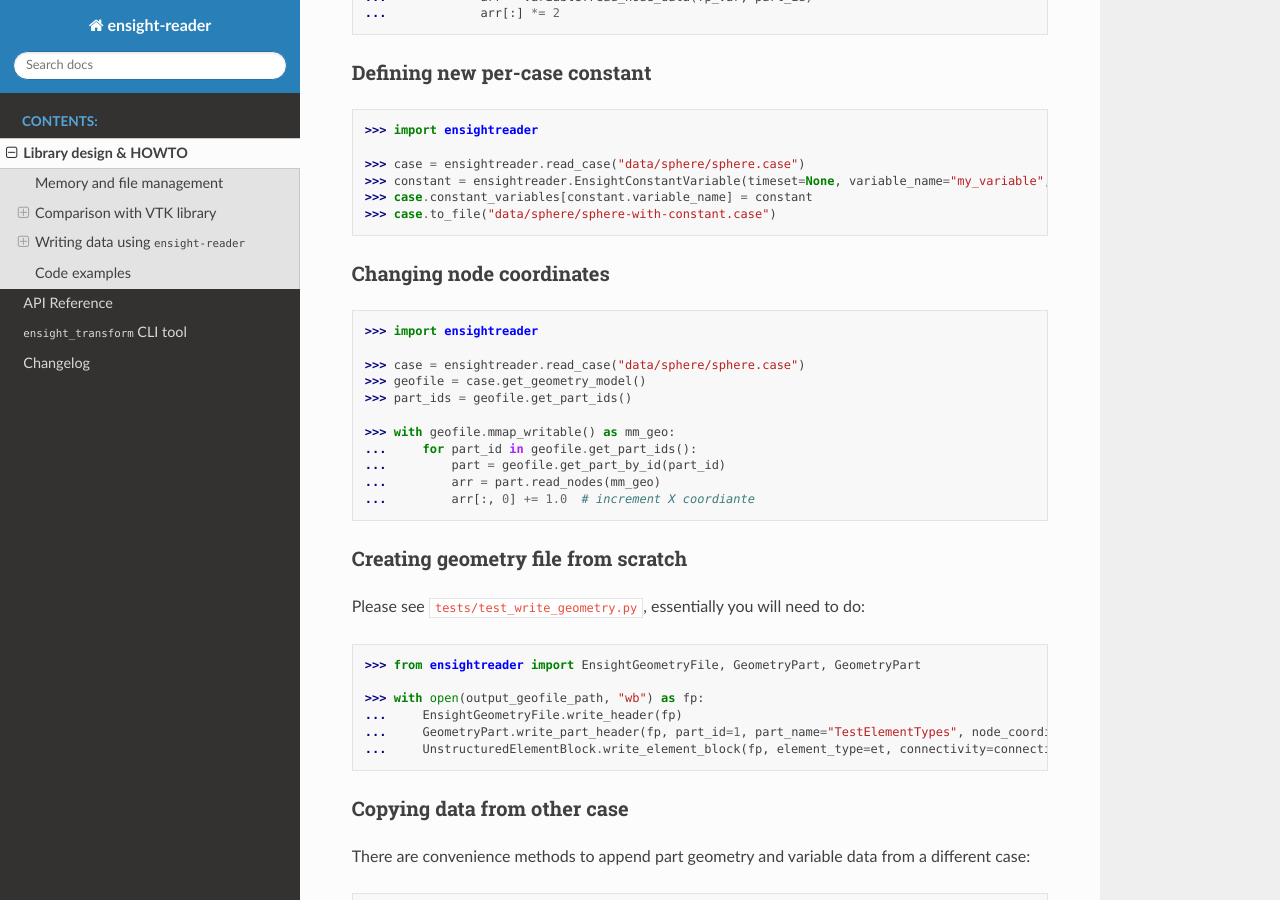
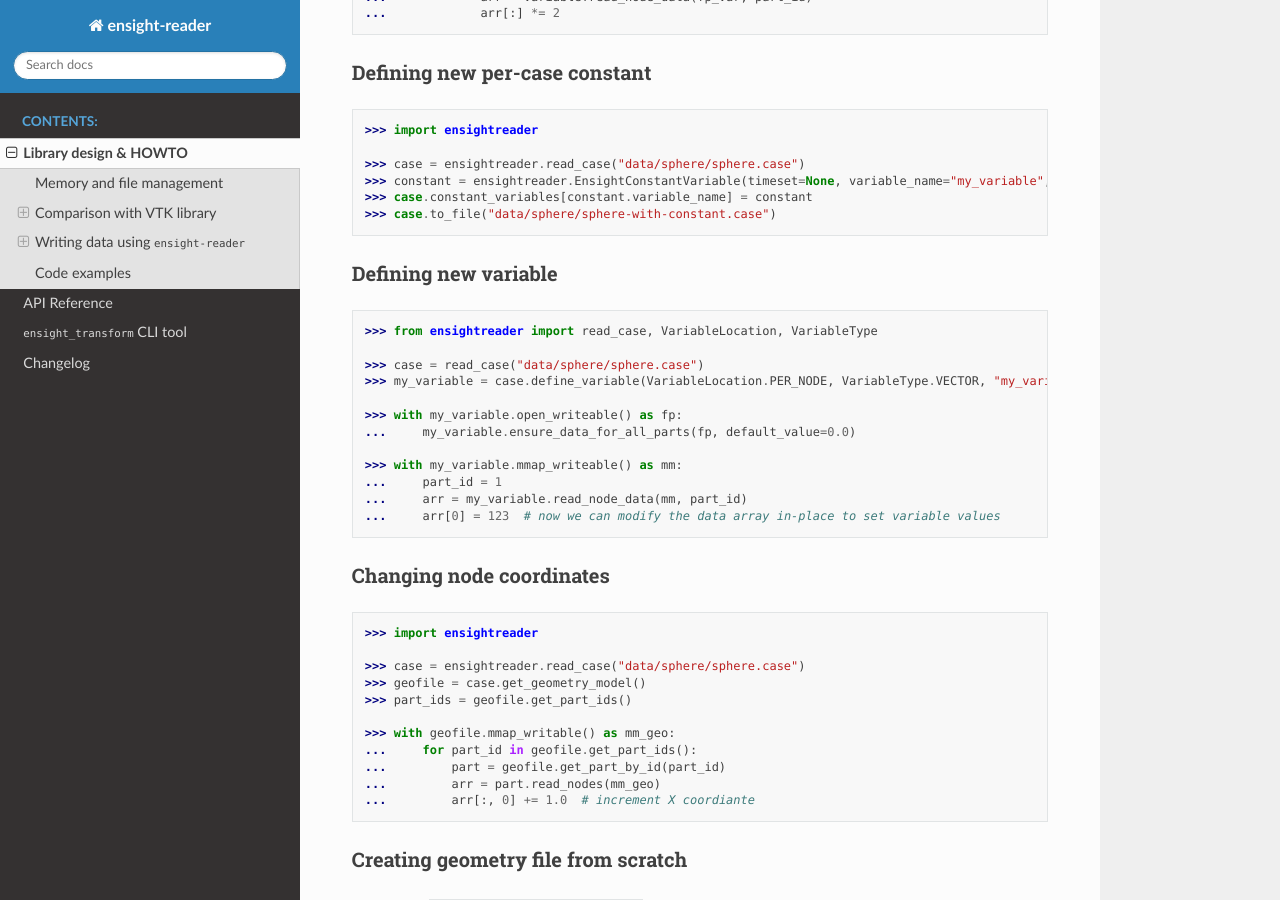
Before and after one commit to tkarabela/ensight-reader, a Sphinx documentation site: the page built from docs/source/design-howto.rst, in a window 1280 px wide and 900 px high, scrolled down 3600 px. Built offline with Sphinx 7.4.7 and the Read the Docs theme 3.1.0, drawn with Linux system fonts in a browser that asks for light colours; some of the changed text lies outside the part shown.

Commit message:
chore: Update docs

```diff
--- a/docs/source/conf.py
+++ b/docs/source/conf.py
@@ -21,7 +21,7 @@ import ensightreader  # noqa: F401
 # -- Project information -----------------------------------------------------
 
 project = 'ensight-reader'
-copyright = '2022-2023, Tomas Karabela'
+copyright = '2022-2024, Tomas Karabela'
 author = 'Tomas Karabela'
 
 
--- a/docs/source/design-howto.rst
+++ b/docs/source/design-howto.rst
@@ -198,6 +198,26 @@ Defining new per-case constant
     >>> case.constant_variables[constant.variable_name] = constant
     >>> case.to_file("data/sphere/sphere-with-constant.case")
 
+
+Defining new variable
+~~~~~~~~~~~~~~~~~~~~~
+
+::
+
+    >>> from ensightreader import read_case, VariableLocation, VariableType
+
+    >>> case = read_case("data/sphere/sphere.case")
+    >>> my_variable = case.define_variable(VariableLocation.PER_NODE, VariableType.VECTOR, "my_variable", "my_variable.bin")
+
+    >>> with my_variable.open_writeable() as fp:
+    ...     my_variable.ensure_data_for_all_parts(fp, default_value=0.0)
+
+    >>> with my_variable.mmap_writeable() as mm:
+    ...     part_id = 1
+    ...     arr = my_variable.read_node_data(mm, part_id)
+    ...     arr[0] = 123  # now we can modify the data array in-place to set variable values
+
+
 Changing node coordinates
 ~~~~~~~~~~~~~~~~~~~~~~~~~
 
```
